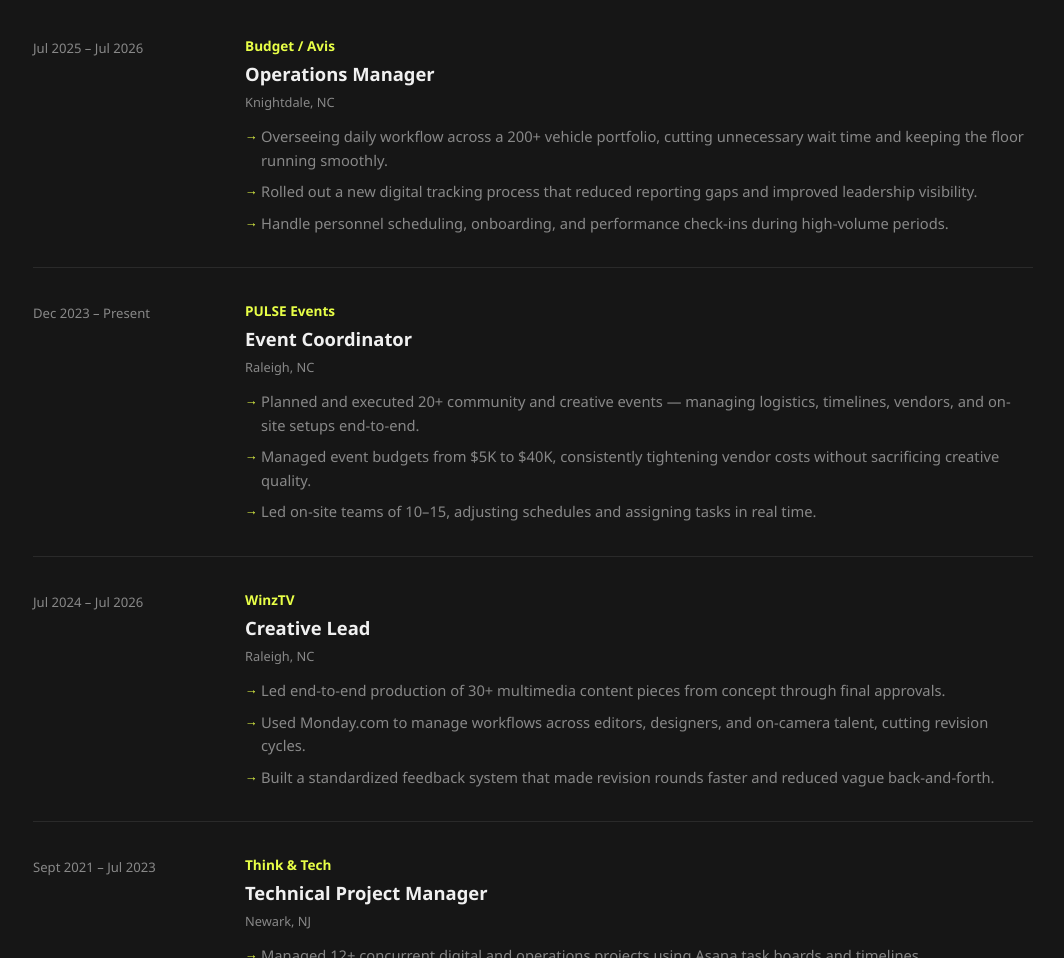
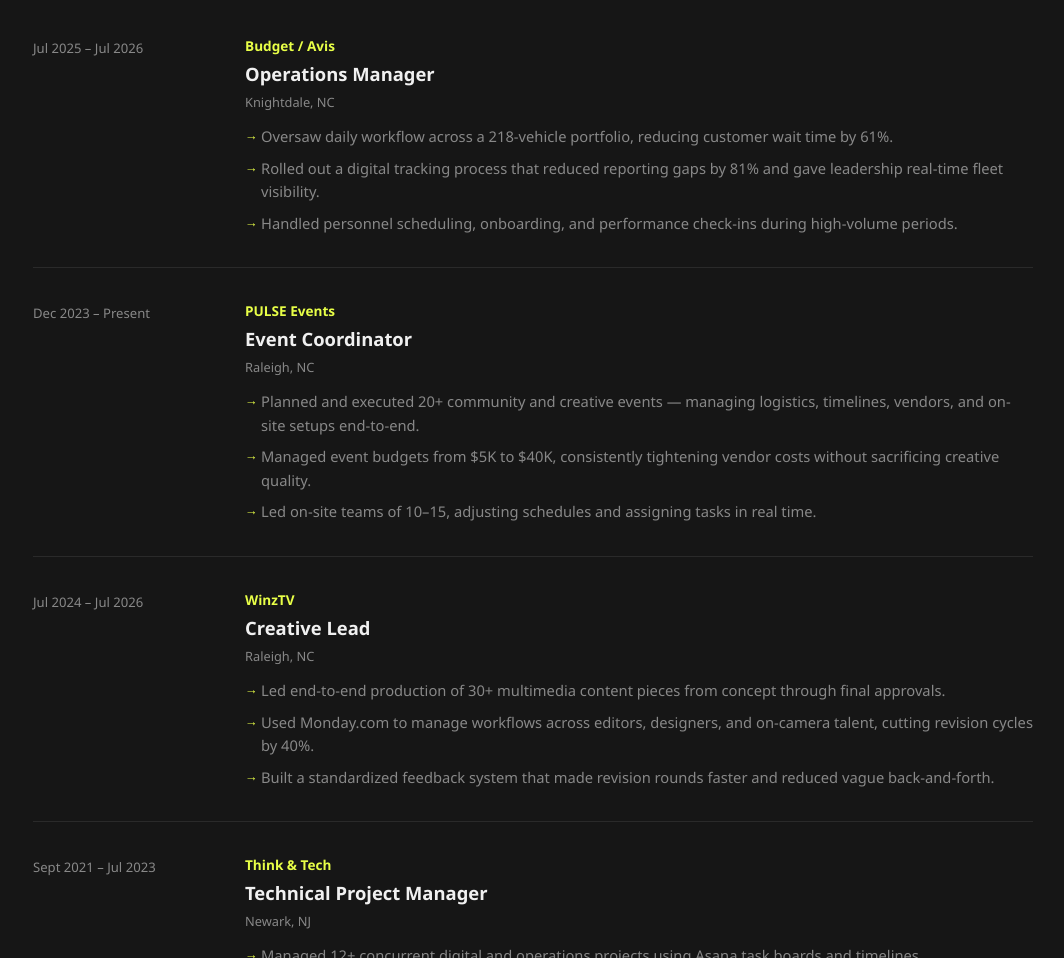
Before and after one commit to mweusimaisha/andrey-anavhe-portfolio, a plain HTML site: page index.html in a window 1280 px wide. Shown: the part 2315-3273 px from the top of the page, without its empty margins (107-1171 px from the left). Drawn offline with Linux system fonts and the light colour scheme.

Commit message:
Revise experience descriptions with quantifiable results
Updated job responsibilities to reflect specific achievements and metrics.

```diff
--- a/index.html
+++ b/index.html
@@ -206,9 +206,9 @@
           <div class="exp-role">Operations Manager</div>
           <div class="exp-loc">Knightdale, NC</div>
           <ul class="exp-bullets">
-            <li>Overseeing daily workflow across a 200+ vehicle portfolio, cutting unnecessary wait time and keeping the floor running smoothly.</li>
-            <li>Rolled out a new digital tracking process that reduced reporting gaps and improved leadership visibility.</li>
-            <li>Handle personnel scheduling, onboarding, and performance check-ins during high-volume periods.</li>
+            <li>Oversaw daily workflow across a 218-vehicle portfolio, reducing customer wait time by 61%.</li>
+            <li>Rolled out a digital tracking process that reduced reporting gaps by 81% and gave leadership real-time fleet visibility.</li>
+            <li>Handled personnel scheduling, onboarding, and performance check-ins during high-volume periods.</li>
           </ul>
         </div>
       </div>
@@ -235,7 +235,7 @@
           <div class="exp-loc">Raleigh, NC</div>
           <ul class="exp-bullets">
             <li>Led end-to-end production of 30+ multimedia content pieces from concept through final approvals.</li>
-            <li>Used Monday.com to manage workflows across editors, designers, and on-camera talent, cutting revision cycles.</li>
+            <li>Used Monday.com to manage workflows across editors, designers, and on-camera talent, cutting revision cycles by 40%.</li>
             <li>Built a standardized feedback system that made revision rounds faster and reduced vague back-and-forth.</li>
           </ul>
         </div>
```
